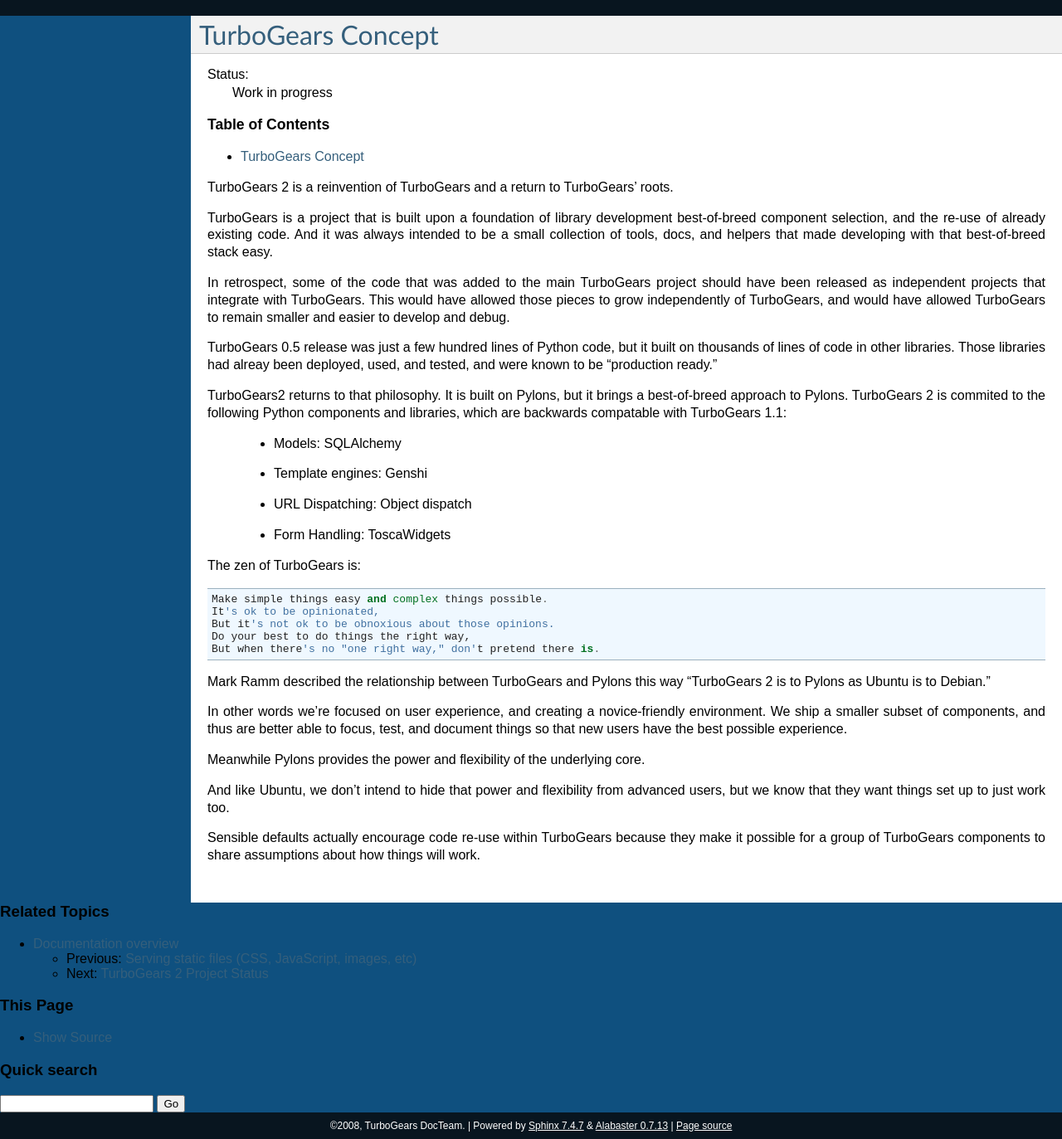
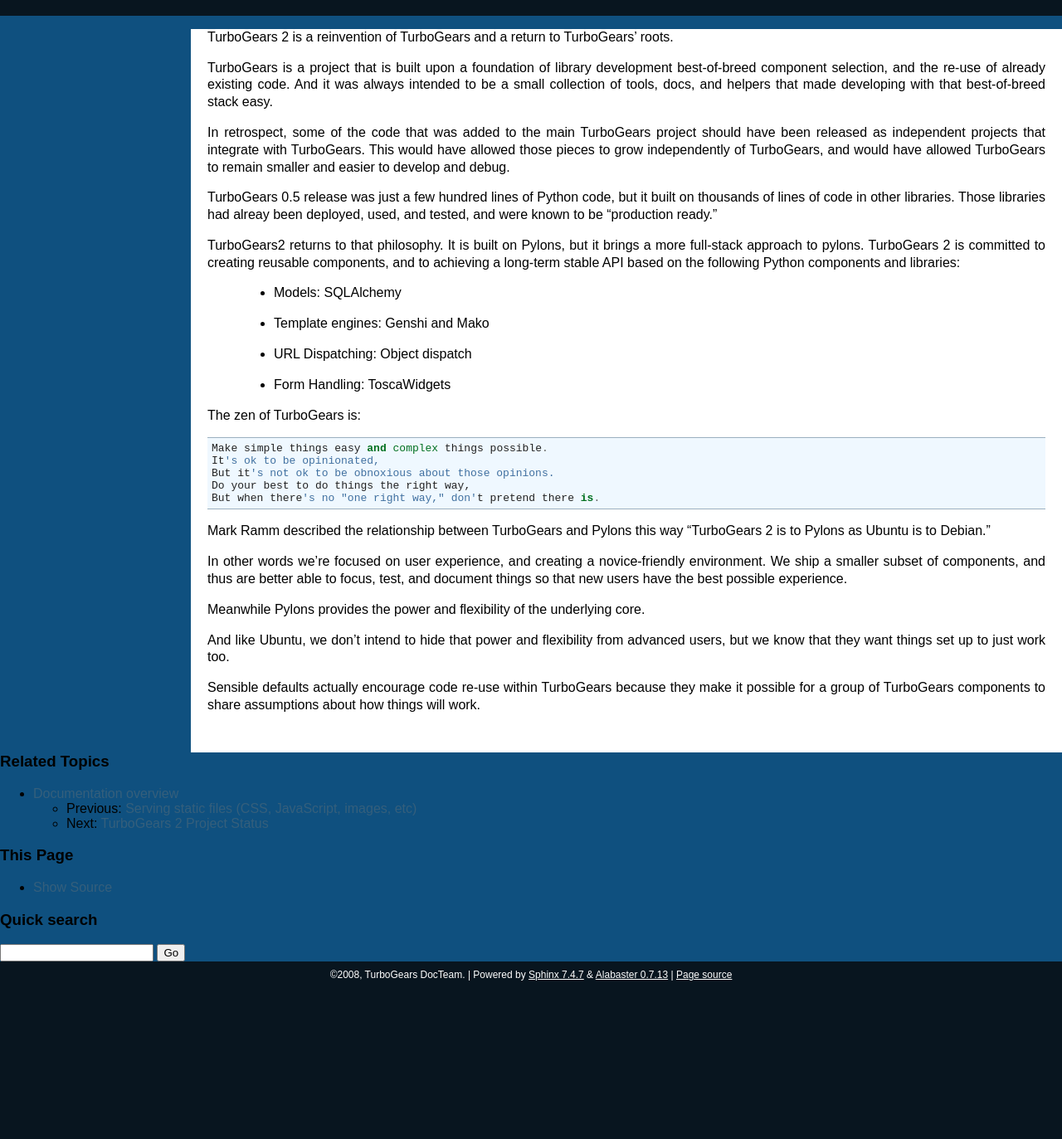
Before and after one commit to TurboGears/tg2, a Sphinx documentation site: the page built from docs/main/TG2Philosophy.rst, in a window 1280 px wide. Shown: the whole page at 83% size. Built offline with Sphinx 7.4.7, drawn with Linux system fonts in a browser that asks for light colours; after the commit the page ends 1191 px from its top, so only the background shows below that.

```diff
--- a/docs/main/TG2Philosophy.rst
+++ b/docs/main/TG2Philosophy.rst
@@ -1,14 +1,3 @@
-
-
-
-TurboGears Concept
-===================
-
-:Status: Work in progress
-
-.. contents:: Table of Contents
-    :depth: 2
-
 TurboGears 2 is a reinvention of TurboGears and a return to TurboGears' roots.
 
 TurboGears is a project that is built upon a foundation of library development
@@ -26,14 +15,14 @@ on thousands of lines of code in other libraries.  Those libraries had alreay
 been deployed, used, and tested, and were known to be "production ready."
 
 TurboGears2 returns to that philosophy.  It is built on Pylons, but it brings
-a best-of-breed approach to Pylons.   TurboGears 2 is commited to the following
-Python components and libraries, which are backwards compatable with TurboGears 1.1:
+a more full-stack approach to pylons.   TurboGears 2 is committed to creating
+reusable components, and to achieving a long-term stable API based on the
+following  Python components and libraries:
 
     * Models: SQLAlchemy
-    * Template engines: Genshi
+    * Template engines: Genshi and Mako
     * URL Dispatching: Object dispatch
     * Form Handling: ToscaWidgets
-
 
 The zen of TurboGears is::
 
@@ -44,12 +33,19 @@ The zen of TurboGears is::
     But when there's no "one right way," don't pretend there is.
 
 
-Mark Ramm described the relationship between TurboGears and Pylons this way "TurboGears 2 is to Pylons as Ubuntu is to Debian."
+Mark Ramm described the relationship between TurboGears and Pylons this
+way "TurboGears 2 is to Pylons as Ubuntu is to Debian."
 
-In other words we're focused on user experience, and creating a novice-friendly environment.  We ship a smaller subset of components, and thus are better able to focus, test, and document things so that new users have the best possible experience.
+In other words we're focused on user experience, and creating a
+novice-friendly environment.  We ship a smaller subset of components,
+and thus are better able to focus, test, and document things so that new users
+have the best possible experience.
 
 Meanwhile Pylons provides the power and flexibility of the underlying core.
 
-And like Ubuntu, we don't intend to hide that power and flexibility from advanced users, but we know that they want things set up to just work too.
+And like Ubuntu, we don't intend to hide that power and flexibility from
+advanced users, but we know that they want things set up to just work too.
 
-Sensible defaults actually encourage code re-use within TurboGears because they make it possible for a group of TurboGears components to share assumptions about how things will work.
+Sensible defaults actually encourage code re-use within TurboGears because
+they make it possible for a group of TurboGears components to share
+assumptions about how things will work.
--- a/docs/main/WhatsNew.rst
+++ b/docs/main/WhatsNew.rst
@@ -86,6 +86,7 @@ Here's a full list of the old command line tools and their new equivalents
   * ``tg-admin info`` ---> ``paster tginfo``
   * ``tg-admin toolbox`` --> ``paster toolbox``
   * ``tg-admin shell`` --> ``paster shell``
+  * ``tg-admin sql create`` --> ``paster setup_app development.ini``
 
 Project layout changes
 ------------------------
```
Also changed, not shown: docs/main/RoutesIntegration.rst (+34 -21 lines), docs/main/TGandPyAMF.rst (+5 -4 lines).
